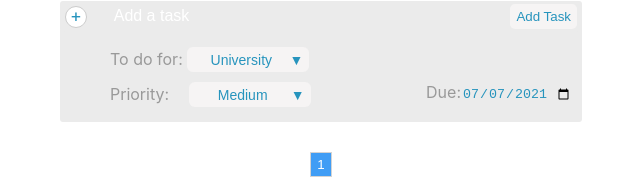
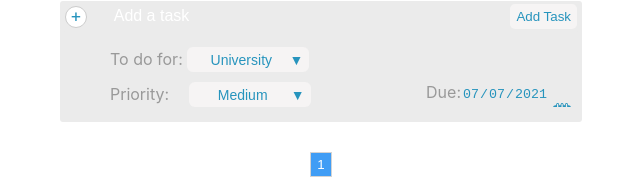
Before and after one commit to gurami98/todo-app-react, a React (Create React App) app: page / in a window 1280 px wide. Shown: the part 163-342 px from the top of the page, without its empty margins (319-959 px from the left). Built offline with nearby package versions, Linux system fonts and the light colour scheme; the HTML template or start-up script is replaced by a standard one.

Commit message:
added custom calendar icon and colored it

```diff
--- a/src/App.css
+++ b/src/App.css
@@ -95,11 +95,28 @@
   position: absolute;
   right: 0;
   bottom: 0;
+  opacity: 0;
+  z-index: 1;
   padding-left: 100%;
+}
+
+.row2 input[type="date"]:after {
+  content: '';
+  background-image: url('icons/calendar.svg');
+  background-size: 20px 20px;
+  width: 20px;
+  height: 20px;
+  position: absolute;
+  right: 0;
 }
 
 .round input[type="checkbox"]:checked + label:after {
   opacity: 1;
+}
+
+.calendar-container{
+  display: flex;
+  justify-content: center;
 }
 
 ul li .round{
--- a/src/components/Form.js
+++ b/src/components/Form.js
@@ -209,7 +209,7 @@ const Form = ({text, setText, handleSubmit, typeDropdown, setTypeDropdown, prior
 							</div>
 						</div>
 					</div>
-					<div>
+					<div className={"calendar-container"}>
 						<label htmlFor="due-date">Due:</label>
 						<input value={dueDate} onChange={(e) => handleDate(e)} type="date" min={currentDate} id="due-date" name="due-date"/>
 					</div>
```
Also changed, not shown: src/icons/calendar.svg (added).
